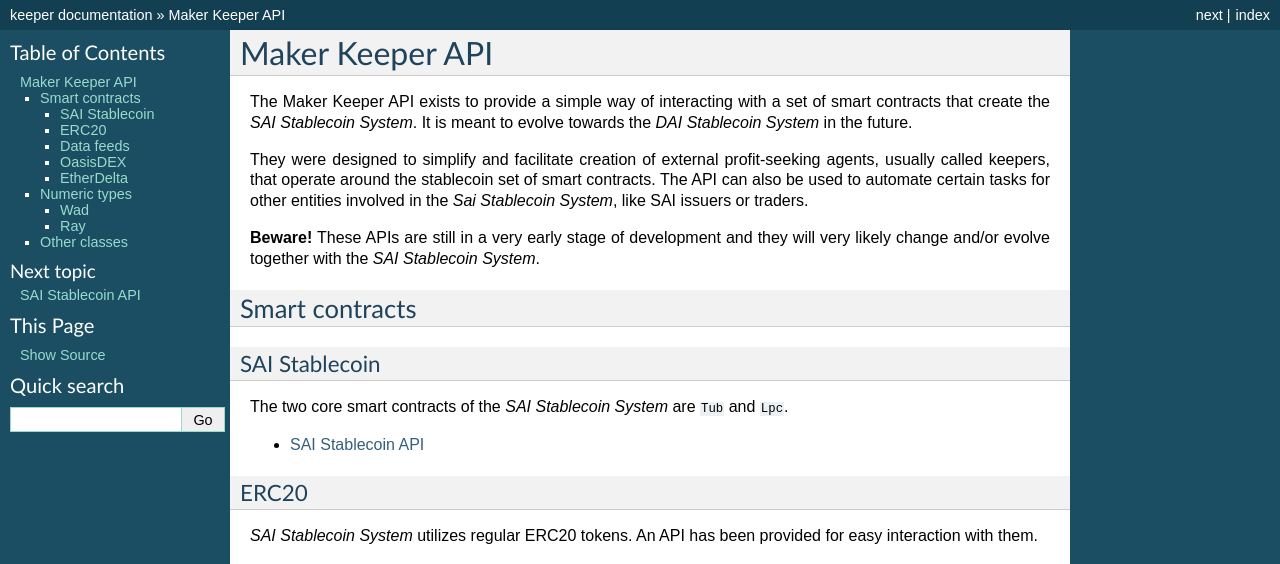
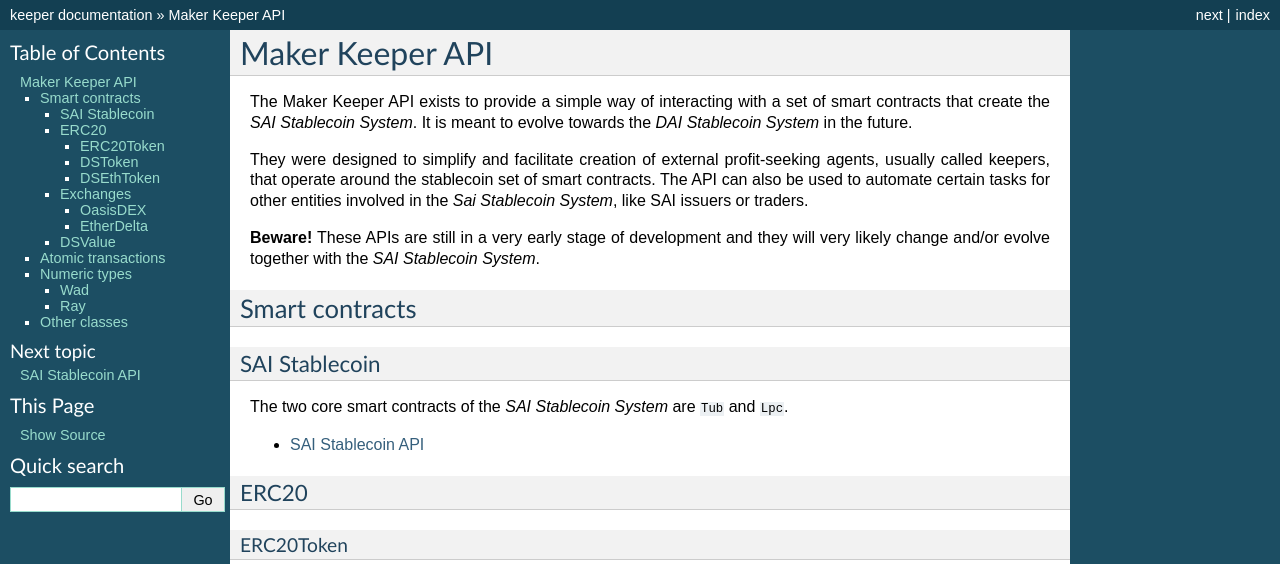
Before and after one commit to makerdao/pymaker, a Sphinx documentation site: the page built from docs/index.rst, in a window 1280 px wide and 1400 px high. Shown: the top 564 px of the window. Built offline with Sphinx 7.4.7, drawn with Linux system fonts in a browser that asks for light colours; some of the changed text lies outside the part shown.

Commit message:
Documentation improvements contd.

```diff
--- a/docs/api.etherdelta.rst
+++ /dev/null
@@ -1,5 +0,0 @@
-EtherDelta API
-==============
-
-.. automodule:: keeper.api.etherdelta
-    :members:
--- a/docs/api.feed.rst
+++ /dev/null
@@ -1,5 +0,0 @@
-Data feeds API
-==============
-
-.. automodule:: keeper.api.feed
-    :members:
--- a/docs/api.oasis.rst
+++ /dev/null
@@ -1,5 +0,0 @@
-OasisDEX API
-============
-
-.. automodule:: keeper.api.oasis
-    :members:
--- a/docs/api.token.rst
+++ /dev/null
@@ -1,5 +0,0 @@
-ERC20 API
-=========
-
-.. automodule:: keeper.api.token
-    :members:
--- a/docs/index.rst
+++ b/docs/index.rst
@@ -25,36 +25,59 @@
 ERC20
 ~~~~~
 
-`SAI Stablecoin System` utilizes regular ERC20 tokens. An API has been provided for easy interaction with them.
+ERC20Token
+""""""""""
 
-.. toctree::
-    api.token
+.. automodule:: keeper.api.token
+    :members: ERC20Token
 
-Data feeds
-~~~~~~~~~~
+DSToken
+"""""""
 
-`SAI Stablecoin System` revolves around ``DSValue`` and its descendants, ``DSCache`` and ``Medianizer``.
+.. automodule:: keeper.api.token
+    :members: DSToken
 
-.. toctree::
-    api.feed
+DSEthToken
+""""""""""
+
+.. automodule:: keeper.api.token
+    :members: DSEthToken
+
+
+Exchanges
+~~~~~~~~~
+
+Both `OsaisDEX` and `EtherDelta` are independent of `SAI Stablecoin System`, but as a decentralized exchanges
+they provide arbitrage opportunities for profit-seeking agents, so an API has been created around them as well.
 
 OasisDEX
-~~~~~~~~
+""""""""
 
-`OsaisDEX` is independent of `SAI Stablecoin System`, but as a decentralized exchange provides arbitraging
-opportunities for profit-seeking agents, so an API has been created around it as well.
-
-.. toctree::
-    api.oasis
+.. automodule:: keeper.api.oasis
+    :members:
 
 EtherDelta
-~~~~~~~~~~
+""""""""""
 
-`EtherDelta` is independent of `SAI Stablecoin System`, but as a decentralized exchange provides arbitraging
-opportunities for profit-seeking agents, so an API has been created around it as well.
+.. automodule:: keeper.api.etherdelta
+    :members:
 
-.. toctree::
-    api.etherdelta
+
+DSValue
+~~~~~~~
+
+.. automodule:: keeper.api.feed
+    :members: DSValue
+
+
+
+Atomic transactions
+-------------------
+
+.. automodule:: keeper.api.transact
+    :members:
+
+
 
 Numeric types
 -------------
@@ -75,6 +98,7 @@
     :members: Ray
 
 
+
 Other classes
 -------------
 
@@ -83,6 +107,3 @@
 
 .. automodule:: keeper.api.approval
     :members:
-
-.. automodule:: keeper.api.transact
-    :members:
```
